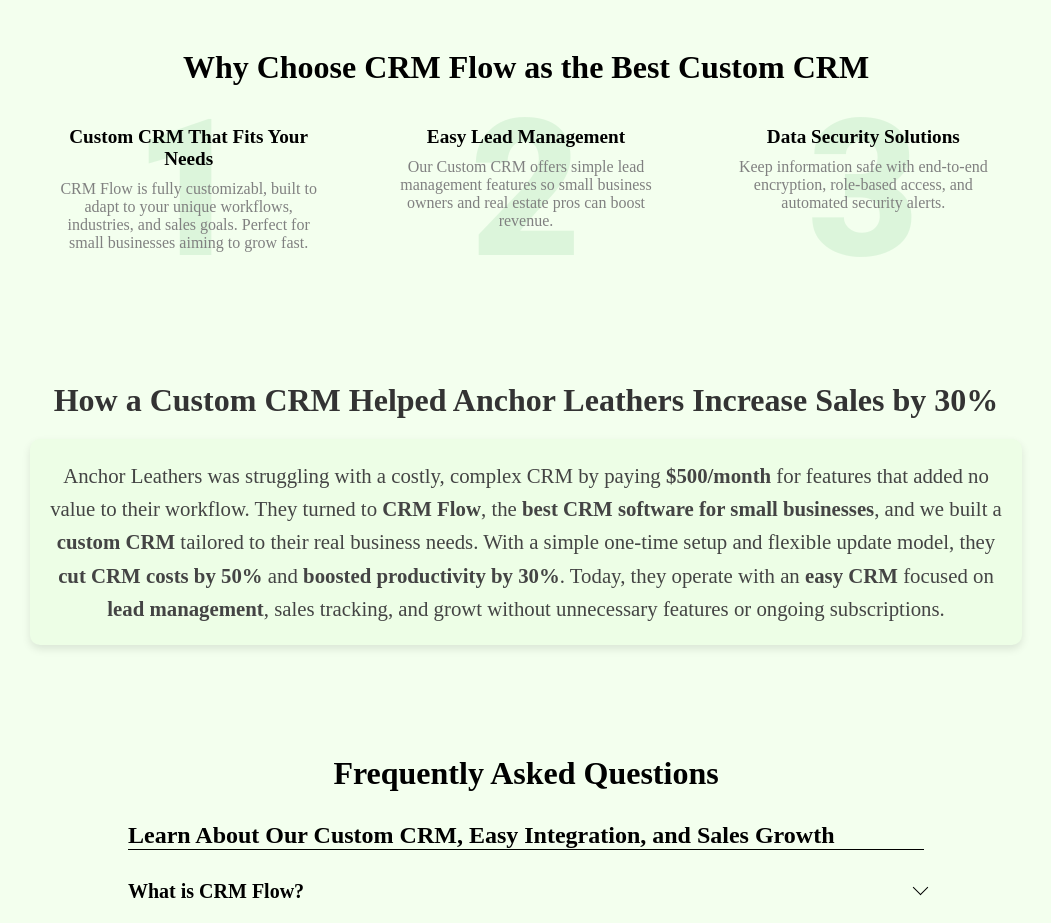
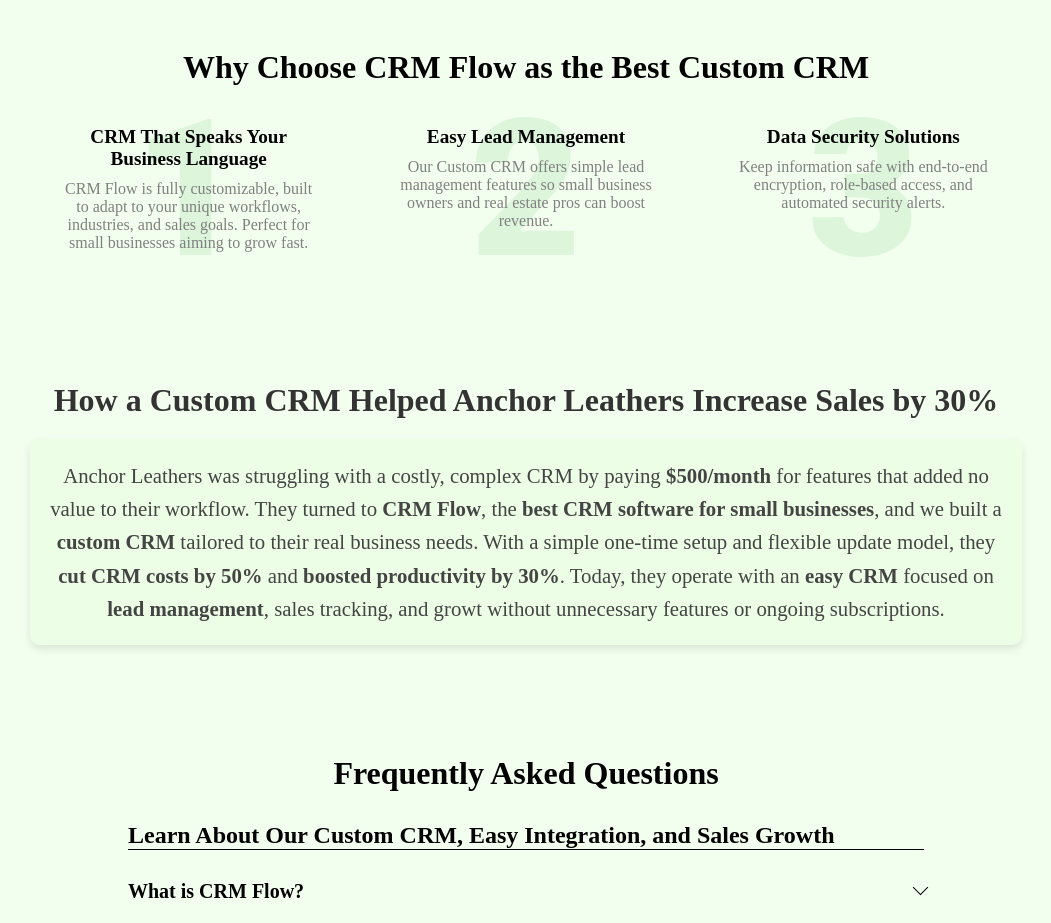
Before and after one commit to Sabarinathan-arun/CRM-Flow-1, a React (Create React App) app: page / in a window 1280 px wide. Shown: the part 2900-3823 px from the top of the page, without its empty margins (114-1165 px from the left). Built offline with nearby package versions, Linux system fonts and the light colour scheme.

Commit message:
Update WhyChooseUs.jsx

```diff
--- a/src/component/LandingPageComponent/whychooseus/WhyChooseUs.jsx
+++ b/src/component/LandingPageComponent/whychooseus/WhyChooseUs.jsx
@@ -6,8 +6,8 @@
   const features = [
     {
       id: 1,
-      title: "Custom CRM That Fits Your Needs",
-      description: "CRM Flow is fully customizabl, built to adapt to your unique workflows, industries, and sales goals. Perfect for small businesses aiming to grow fast.",
+      title: "CRM That Speaks Your Business Language",
+      description: "CRM Flow is fully customizable, built to adapt to your unique workflows, industries, and sales goals. Perfect for small businesses aiming to grow fast.",
     },
     {
       id: 2,
```
